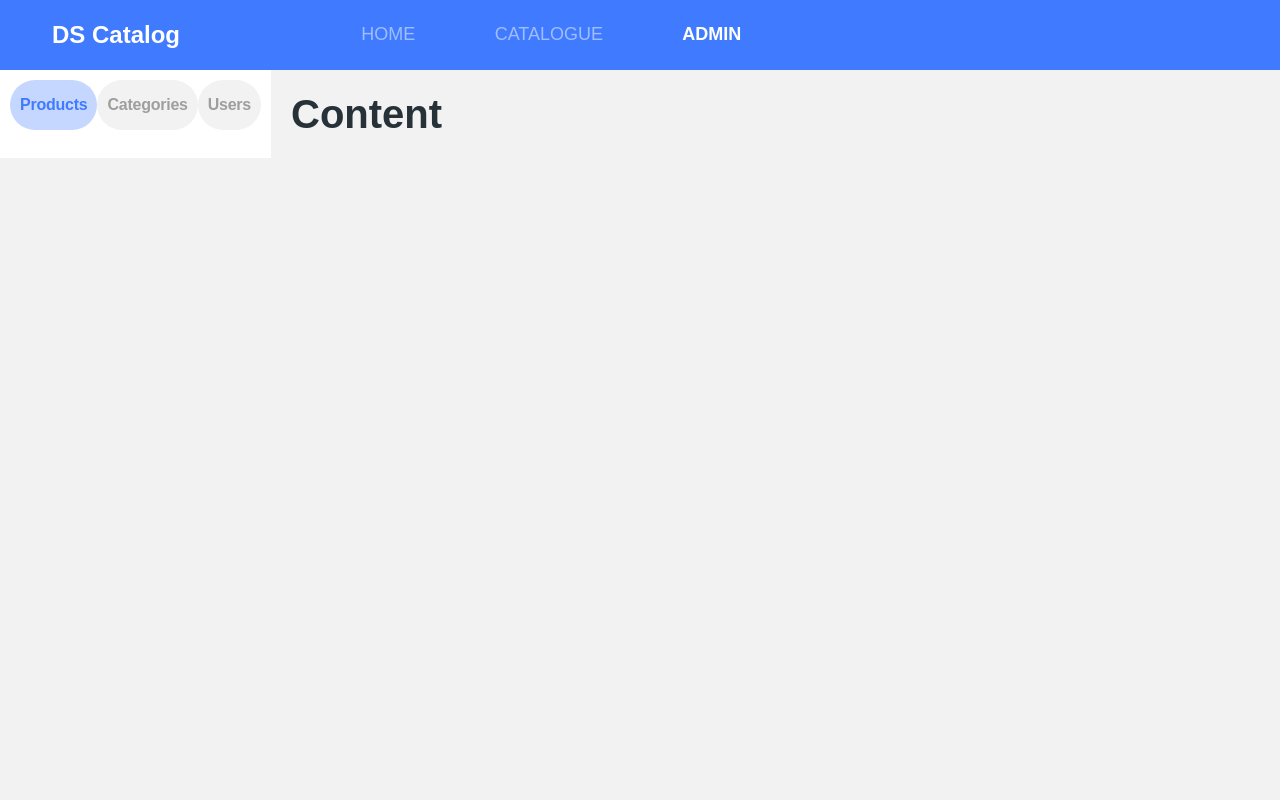
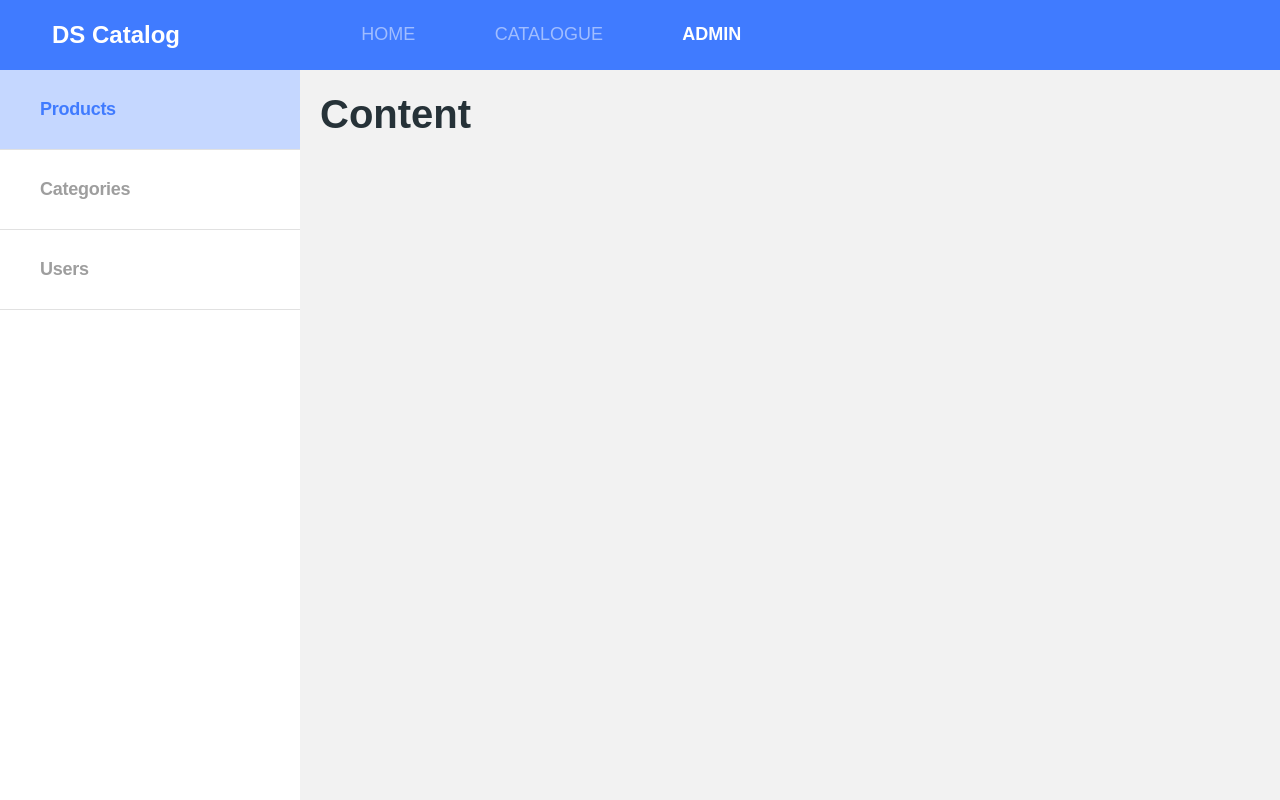
Before and after one commit to romuloabbiati/bds-dscatalog, a React (Create React App) app in the folder frontweb/: page /admin in a window 1280 px wide. Built offline with nearby package versions, Linux system fonts and the light colour scheme; the HTML template or start-up script is replaced by a standard one.

Commit message:
admin navbar layout responsive

```diff
--- a/frontweb/src/pages/Admin/Navbar/styles.css
+++ b/frontweb/src/pages/Admin/Navbar/styles.css
@@ -25,6 +25,10 @@
     letter-spacing: -0.015em;
 }
 
+.admin-nav-item:hover {
+    color: #263238;
+}
+
 .admin-nav-item.active {
     background-color: rgba(64, 123, 255, 0.3);
     color: #407BFF;
@@ -33,3 +37,32 @@
 .admin-nav-item p {
     margin-bottom: 0px;
 }
+
+@media (min-width: 768px) {
+    .admin-nav-item {
+        min-width: 220px;
+    }
+}
+
+@media (min-width: 1200px) {
+    ul {
+        justify-content: unset;
+        flex-direction: column;
+    }
+
+    .admin-nav-container {
+        padding: 0px;
+        width: 300px;
+        height: calc(100vh - 70px);
+    }
+
+    .admin-nav-item {
+        border-radius: 0px;
+        font-size: 18px;
+        height: 80px;
+        background-color: #FFF;
+        border-bottom: 1px solid #E1E1E1;
+        justify-content: flex-start;
+        padding-left: 40px;
+    }
+}
--- a/frontweb/src/pages/Admin/styles.css
+++ b/frontweb/src/pages/Admin/styles.css
@@ -11,4 +11,8 @@
     .admin-container {
         flex-direction: row;
     }
+
+    .admin-content {
+        flex: 1;
+    }
 }
```
